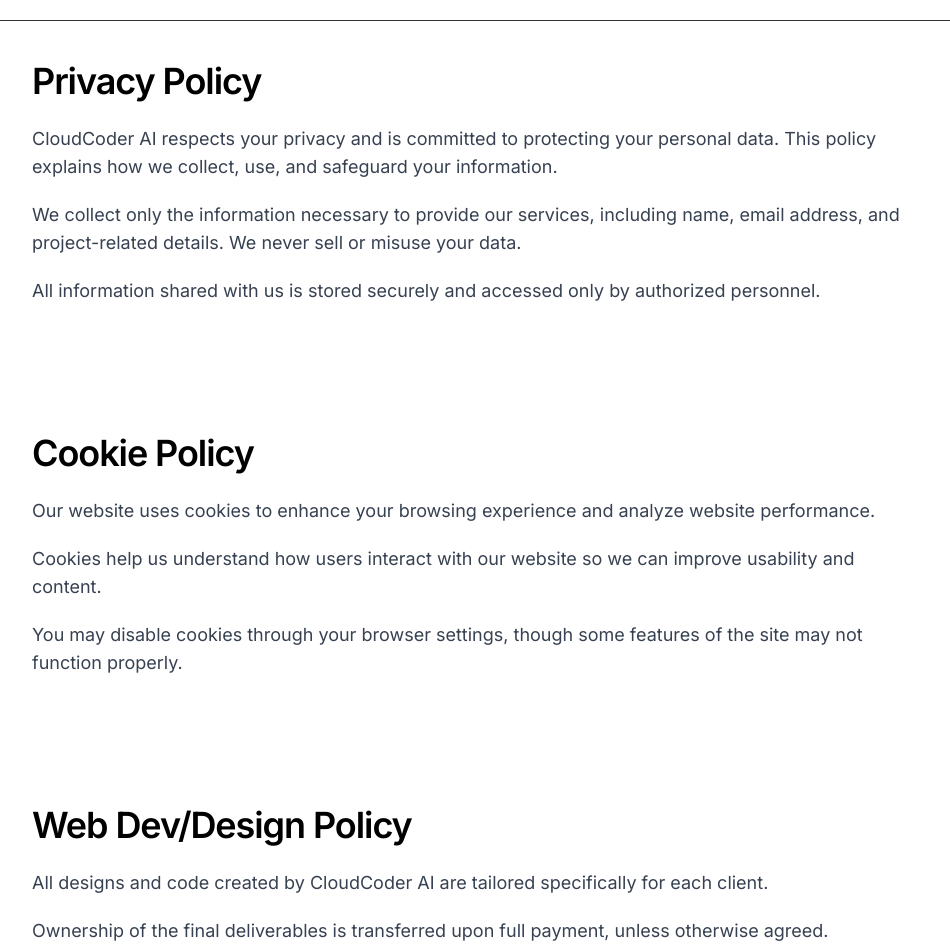
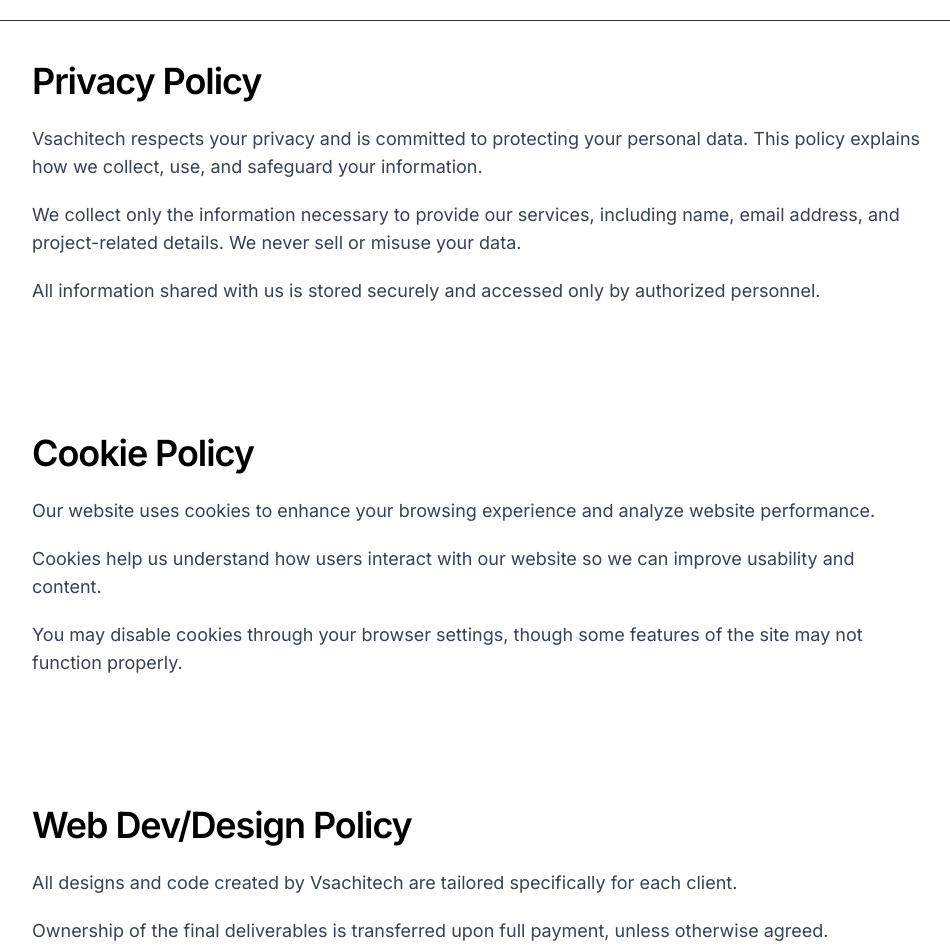
Before and after one commit to Himanshu1883/VsachiTech, a React (Vite) app: page /policies in a window 1280 px wide. Shown: the part 780-1732 px from the top of the page, without its empty margins (64-1014 px from the left). Built offline with nearby package versions, Linux system fonts and the light colour scheme.

Commit message:
fixed the form email

```diff
--- a/src/pages/Policies.jsx
+++ b/src/pages/Policies.jsx
@@ -44,7 +44,7 @@
         <PolicySection
           title="Privacy Policy"
           content={[
-            "CloudCoder AI respects your privacy and is committed to protecting your personal data. This policy explains how we collect, use, and safeguard your information.",
+            "Vsachitech respects your privacy and is committed to protecting your personal data. This policy explains how we collect, use, and safeguard your information.",
             "We collect only the information necessary to provide our services, including name, email address, and project-related details. We never sell or misuse your data.",
             "All information shared with us is stored securely and accessed only by authorized personnel."
           ]}
@@ -62,7 +62,7 @@
         <PolicySection
           title="Web Dev/Design Policy"
           content={[
-            "All designs and code created by CloudCoder AI are tailored specifically for each client.",
+            "All designs and code created by Vsachitech are tailored specifically for each client.",
             "Ownership of the final deliverables is transferred upon full payment, unless otherwise agreed.",
             "We reserve the right to showcase completed projects in our portfolio unless confidentiality is requested."
           ]}
--- a/src/pages/uaeServices/UaePpc.jsx
+++ b/src/pages/uaeServices/UaePpc.jsx
@@ -13,7 +13,6 @@
 import usePageTitle from '../../components/hooks/usePageTitle';
 import useSEO from '../../components/hooks/useSEO';
 
-// Divider Component
 const WaveDivider = ({ flip }) => (
   <div className={`overflow-hidden ${flip ? "rotate-180" : ""}`}>
     <svg viewBox="0 0 1440 80" className="w-full" aria-hidden="true">
@@ -49,7 +48,6 @@
     return () => window.removeEventListener('mousemove', handleMouseMove);
   }, []);
 
-  // Rotate through features
   useEffect(() => {
     const interval = setInterval(() => {
       setActiveFeature((prev) => (prev + 1) % heroFeatures.length);
@@ -57,7 +55,6 @@
     return () => clearInterval(interval);
   }, []);
 
-  // Animate metrics
   useEffect(() => {
     const interval = setInterval(() => {
       setConversions(prev => {
```
Also changed, not shown: 4 other files (tests, documents, lock files or other folders).
